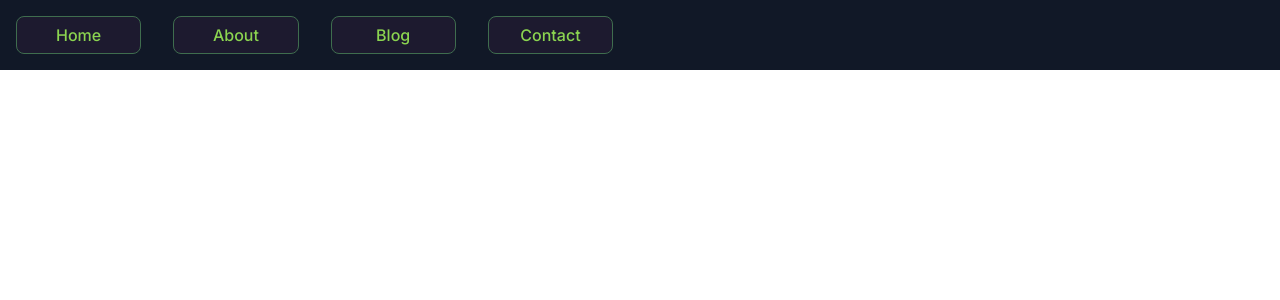
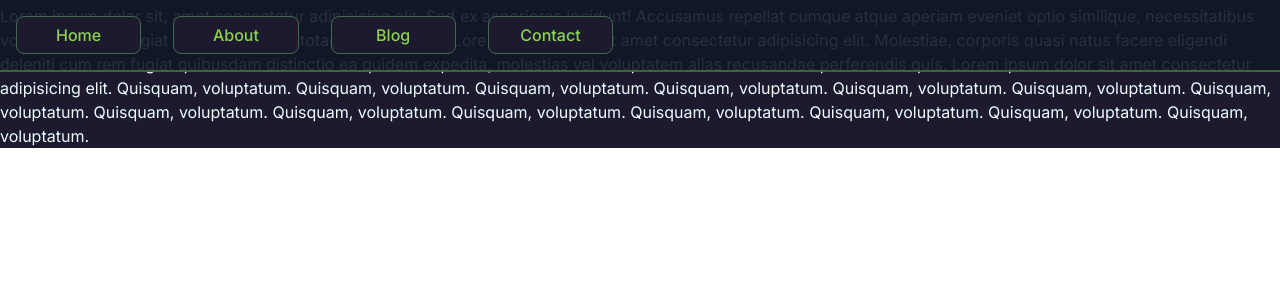
Before and after one commit to Wolfremium13/www.wolfremium.dev, a Next.js app: page / in a window 1280 px wide. Shown: the top 300 px of the page. Built offline with nearby package versions, Linux system fonts and the light colour scheme.

Commit message:
💄 added transparency to navbar

```diff
--- a/app/page.tsx
+++ b/app/page.tsx
@@ -1,7 +1,21 @@
 export default function Home() {
   return (
-    <main>
-      <h1>Home</h1>
+    <main className="pt-1 bg-darkViolet text-cyan-50">
+      <h1>
+        Lorem ipsum dolor sit, amet consectetur adipisicing elit. Sed ex
+        asperiores incidunt! Accusamus repellat cumque atque aperiam eveniet
+        optio similique, necessitatibus voluptate saepe fugiat nihil laudantium,
+        totam minima quae. Lorem ipsum dolor sit amet consectetur adipisicing
+        elit. Molestiae, corporis quasi natus facere eligendi deleniti cum rem
+        fugiat quibusdam distinctio ea quidem expedita, molestias vel voluptatem
+        alias recusandae perferendis quis. Lorem ipsum dolor sit amet
+        consectetur adipisicing elit. Quisquam, voluptatum. Quisquam,
+        voluptatum. Quisquam, voluptatum. Quisquam, voluptatum. Quisquam,
+        voluptatum. Quisquam, voluptatum. Quisquam, voluptatum. Quisquam,
+        voluptatum. Quisquam, voluptatum. Quisquam, voluptatum. Quisquam,
+        voluptatum. Quisquam, voluptatum. Quisquam, voluptatum. Quisquam,
+        voluptatum.
+      </h1>
     </main>
-  )
+  );
 }
--- a/components/navigation/Navbar.tsx
+++ b/components/navigation/Navbar.tsx
@@ -39,7 +39,7 @@ const NavbarLogic: React.FC<NavbarLogicProps> = ({
   setIsOpen,
 }) => {
   return (
-    <nav className="bg-gray-900 fixed w-full z-20 top-0 left-0 ">
+    <nav className="bg-gray-900/90 fixed w-full z-20 top-0 left-0 border-b-2 border-lightGreen/40">
       <div className="max-w-screen-xl flex flex-wrap items-center justify-between mx-auto p-4">
         {isMobile && <ToggleButton setIsOpen={setIsOpen} isOpen={isOpen}/>}
         <NavLinks isOpen={isOpen} isMobile={isMobile} />
```
